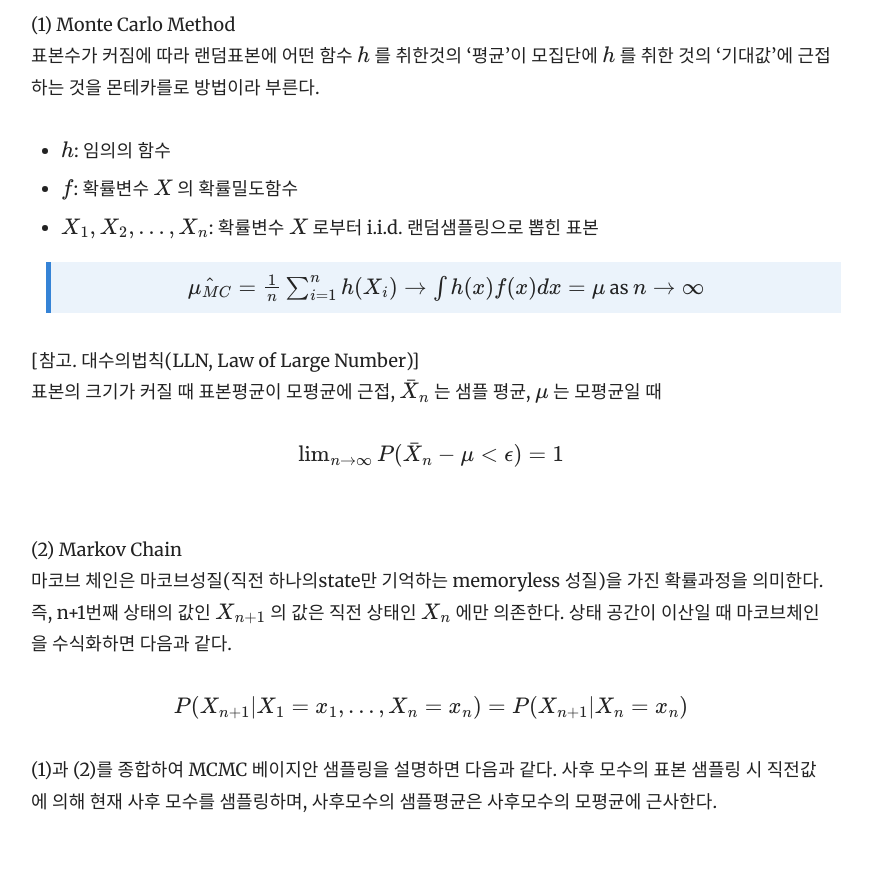
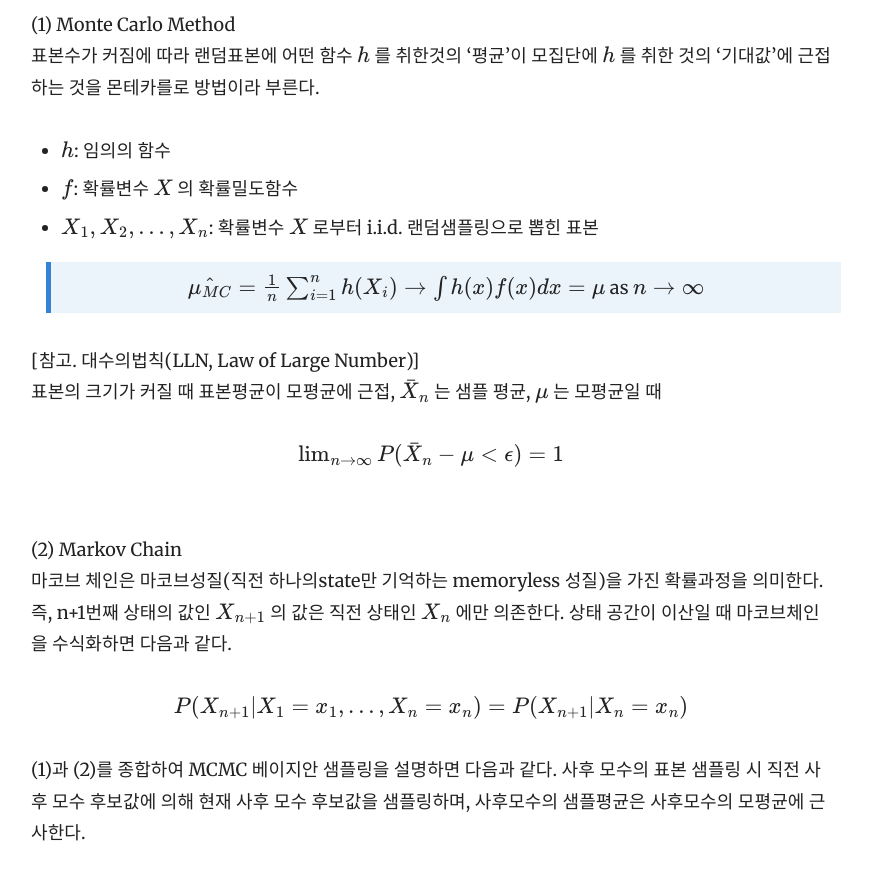
Before and after one commit to yrk3434/yrk3434.github.io, a Jekyll site: the page built from _docs/Theory/Bayesian Inference.md, in a window 1280 px wide and 900 px high, scrolled down 6892 px. Shown: the top 880 px of the window, without its empty margins (359-1231 px from the left). Built offline with Jekyll 4.4.1, drawn with Linux system fonts in a browser that asks for light colours; formulas are drawn with MathJax 3.

Commit message:
Update Bayesian Inference.md

```diff
--- a/_docs/Theory/Bayesian Inference.md
+++ b/_docs/Theory/Bayesian Inference.md
@@ -214,4 +214,4 @@ MCMC 시뮬레이션을 설명하기에 앞서 몬테카를로방법과 마코
 <center> $ P(X_{n+1}|X_1=x_1, ..., X_n=x_n ) = P(X_{n+1}|X_n=x_n) $ </center>
 
 <br/>
-(1)과 (2)를 종합하여 MCMC 베이지안 샘플링을 설명하면 다음과 같다. 사후 모수의 표본 샘플링 시 직전값에 의해 현재 사후 모수를 샘플링하며, 사후모수의 샘플평균은 사후모수의 모평균에 근사한다.
+(1)과 (2)를 종합하여 MCMC 베이지안 샘플링을 설명하면 다음과 같다. 사후 모수의 표본 샘플링 시 직전 사후 모수 후보값에 의해 현재 사후 모수 후보값을 샘플링하며, 사후모수의 샘플평균은 사후모수의 모평균에 근사한다.
```
